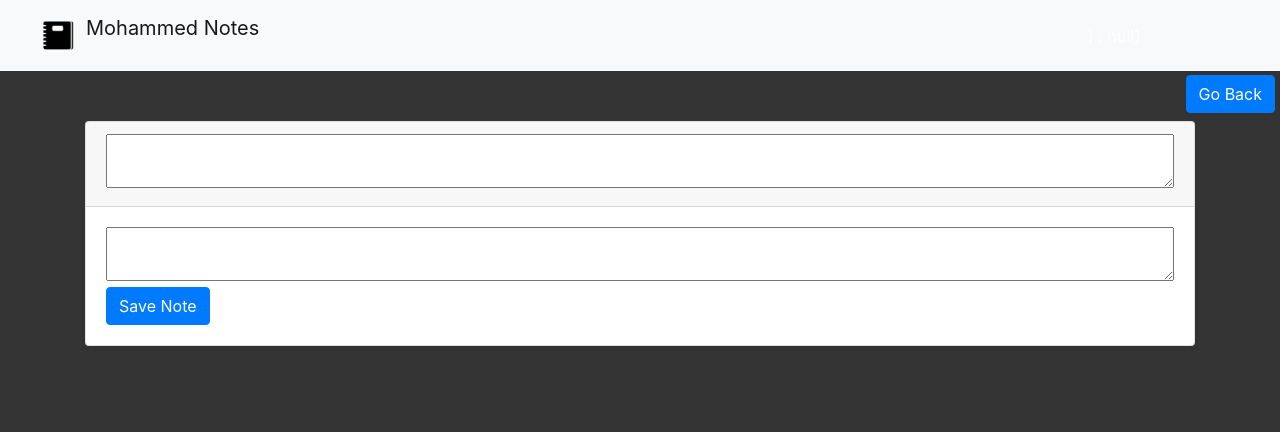
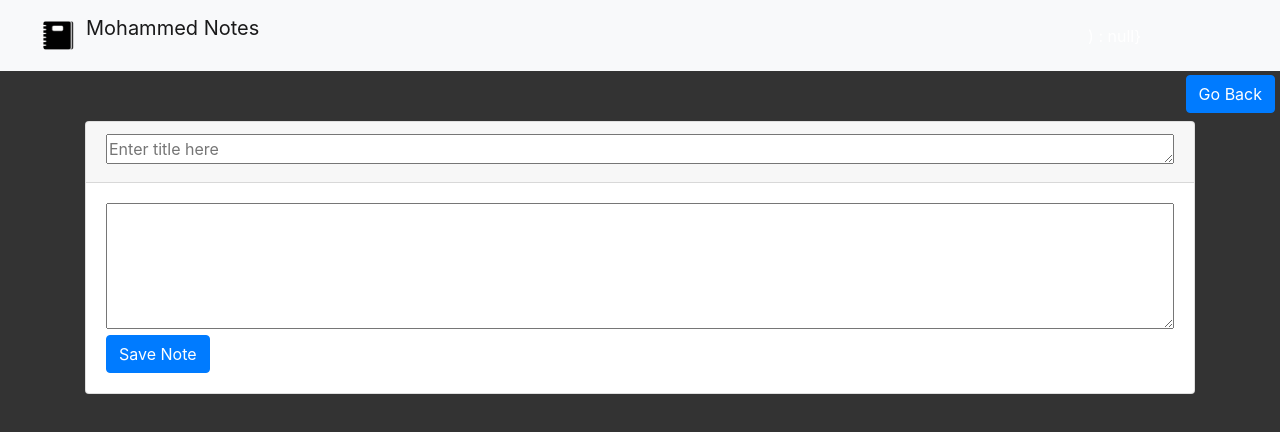
Before and after one commit to alnasir7/Notes, a React (Create React App) app: page /note/1 in a window 1280 px wide. Shown: the top 432 px of the page. Built offline with nearby package versions, Linux system fonts and the light colour scheme; the HTML template or start-up script is replaced by a standard one.

Commit message:
Note Card Go back bug fix

```diff
--- a/src/Components/Note.jsx
+++ b/src/Components/Note.jsx
@@ -46,6 +46,8 @@ const Note = ({ props, history, match, location }) => {
             {editable ? (
               <textarea
                 type="text"
+                placeholder="Enter title here"
+                rows="1"
                 value={currentNote.title}
                 onChange={changeInput}
                 name="title"
@@ -60,6 +62,7 @@ const Note = ({ props, history, match, location }) => {
               <div>
                 <textarea
                   type="text"
+                  rows="5"
                   value={currentNote.body}
                   style={{ height: "100%", width: "100%" }}
                   onChange={changeInput}
@@ -81,7 +84,7 @@ const Note = ({ props, history, match, location }) => {
       <button
         style={{ position: "absolute", top: 75, right: 5 }}
         onClick={() => {
-          history.goBack();
+          history.push(`/notes/${currentNote.notebook || notebookId}`);
         }}
         className="btn btn-primary"
       >
```
